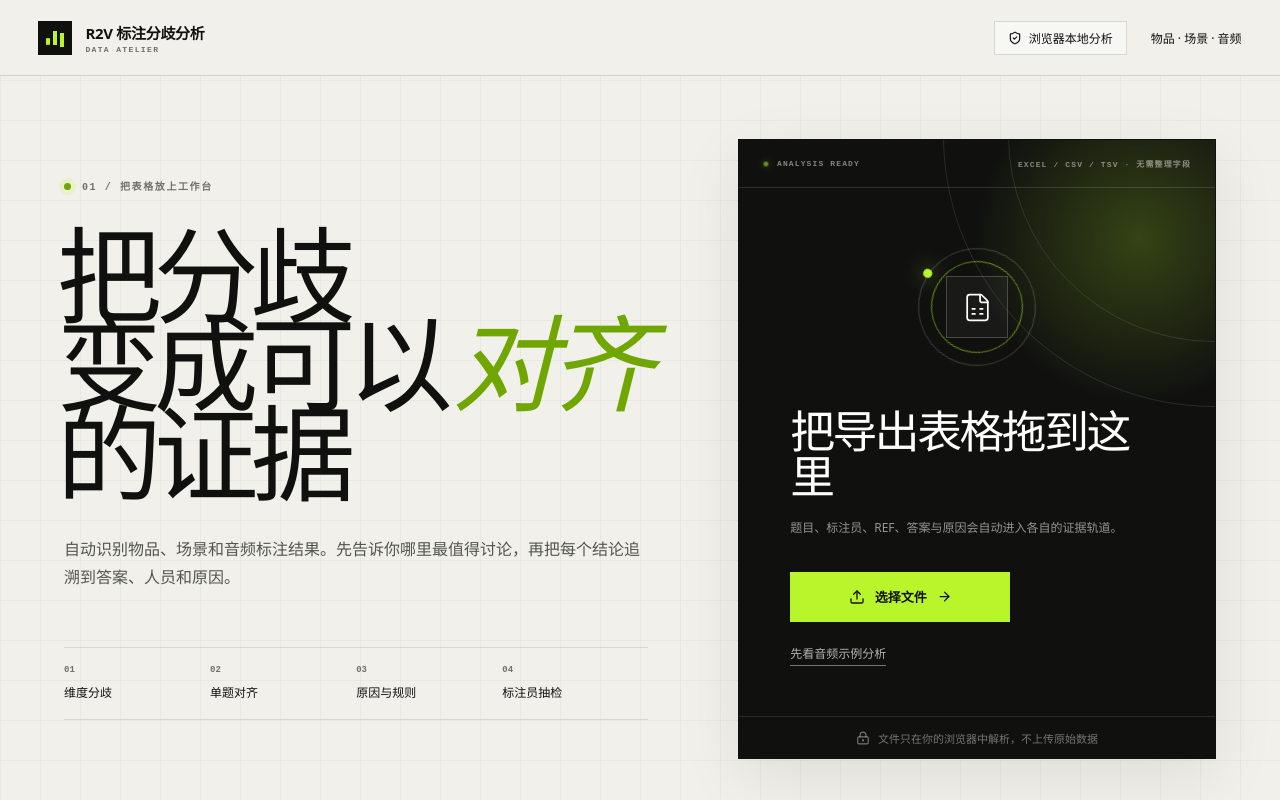
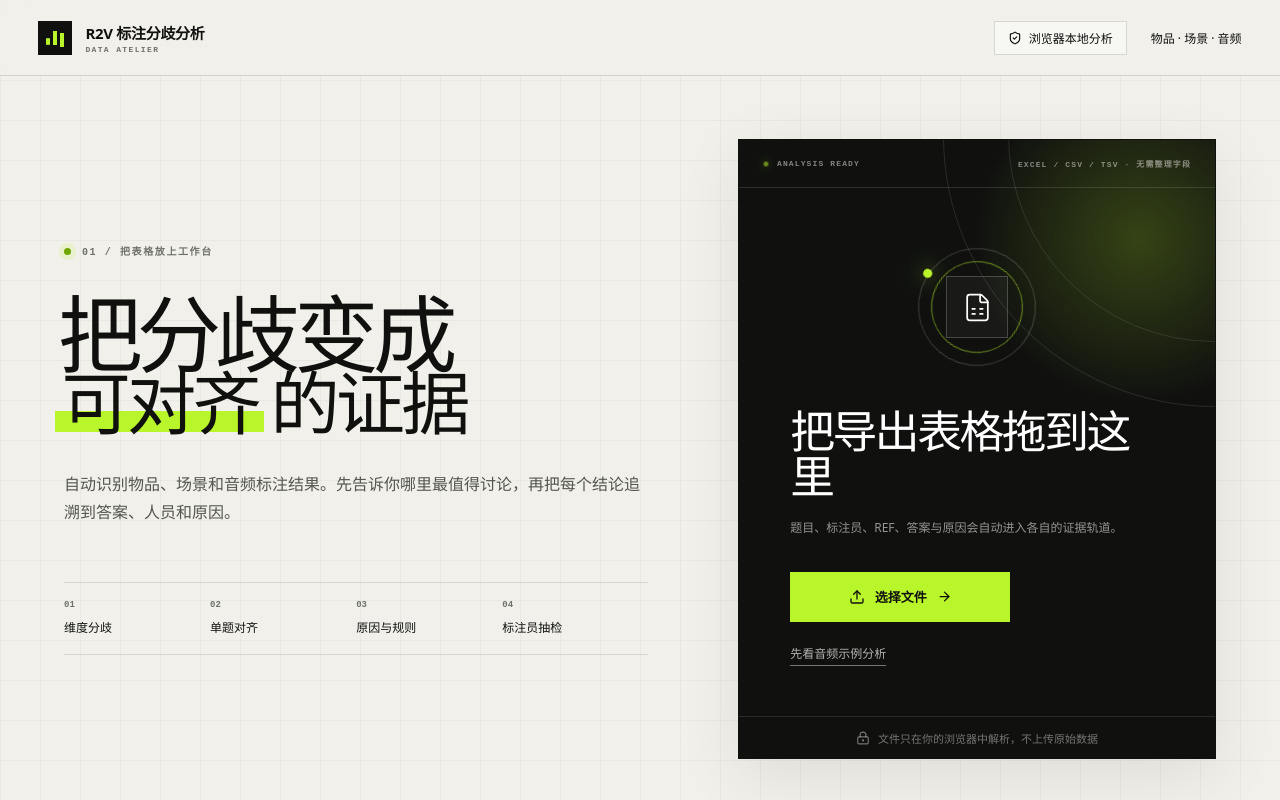
Before and after one commit to 356341603wang-gif/data-lumen-agent, a Next.js app: page / in a window 1280 px wide. Shown: the top 800 px of the page. Built offline with nearby package versions, Linux system fonts and the light colour scheme.

Commit message:
style: refine upload headline

```diff
--- a/app/globals.css
+++ b/app/globals.css
@@ -1939,22 +1939,64 @@ summary:focus-visible {
   content: "";
 }
 
-.upload-copy h1 {
-  max-width: 850px;
+.upload-copy .upload-headline {
+  max-width: 760px;
   margin: 42px 0 34px -0.07em;
   font-family: var(--atelier-display);
-  font-size: clamp(70px, 8.2vw, 132px);
+  font-size: clamp(66px, 6.6vw, 106px);
   font-weight: 520;
-  letter-spacing: -0.075em;
-  line-height: 0.84;
-}
-
-.upload-copy h1 span {
-  margin-left: 0.07em;
-  color: var(--atelier-acid-dark);
-  font-family: "Songti SC", "SimSun", serif;
-  font-style: italic;
-  font-weight: 400;
+  letter-spacing: -0.068em;
+  line-height: 0.88;
+}
+
+.upload-copy .upload-headline__lead,
+.upload-copy .upload-headline__payoff,
+.upload-copy .upload-headline__payoff > span {
+  margin: 0;
+  color: var(--atelier-ink);
+  font-family: var(--atelier-display);
+  font-style: normal;
+  font-weight: 520;
+}
+
+.upload-headline__lead {
+  display: block;
+  white-space: nowrap;
+}
+
+.upload-headline__payoff {
+  display: flex;
+  align-items: baseline;
+  gap: 0.13em;
+  margin-top: 0.16em;
+  font-size: 0.82em;
+  letter-spacing: -0.055em;
+  white-space: nowrap;
+}
+
+.upload-headline__payoff mark {
+  position: relative;
+  z-index: 0;
+  display: inline-block;
+  color: var(--atelier-ink);
+  background: transparent;
+  font: inherit;
+  padding: 0 0.05em;
+}
+
+.upload-headline__payoff mark::after {
+  position: absolute;
+  z-index: -1;
+  right: -0.04em;
+  bottom: 0.05em;
+  left: -0.04em;
+  height: 0.3em;
+  background: var(--atelier-acid);
+  content: "";
+  transform: scaleX(0);
+  transform-origin: left center;
+  animation: atelier-highlight-sweep 760ms 420ms
+    cubic-bezier(0.16, 1, 0.3, 1) forwards;
 }
 
 .upload-copy > p {
@@ -3385,6 +3427,12 @@ summary:focus-visible {
   }
 }
 
+@keyframes atelier-highlight-sweep {
+  to {
+    transform: scaleX(1);
+  }
+}
+
 @keyframes atelier-backdrop-in {
   from {
     opacity: 0;
@@ -3448,8 +3496,8 @@ summary:focus-visible {
     padding: 0;
   }
 
-  .upload-copy h1 {
-    font-size: clamp(64px, 12vw, 108px);
+  .upload-copy .upload-headline {
+    font-size: clamp(62px, 10vw, 94px);
   }
 
   .upload-dropzone {
@@ -3542,8 +3590,8 @@ summary:focus-visible {
     padding: 0;
   }
 
-  .upload-copy h1 {
-    font-size: clamp(52px, 16vw, 82px);
+  .upload-copy .upload-headline {
+    font-size: clamp(50px, 13.4vw, 62px);
   }
 
   .upload-task-list {
@@ -3692,7 +3740,7 @@ summary:focus-visible {
     font-size: 10px;
   }
 
-  .upload-copy h1 {
+  .upload-copy .upload-headline {
     letter-spacing: -0.065em;
   }
 
--- a/app/page.tsx
+++ b/app/page.tsx
@@ -116,12 +116,12 @@ function UploadStage({
       <section className="upload-hero">
         <div className="upload-copy">
           <span className="upload-index">01 / 把表格放上工作台</span>
-          <h1>
-            把分歧
-            <br />
-            变成可以<span>对齐</span>
-            <br />
-            的证据
+          <h1 className="upload-headline">
+            <span className="upload-headline__lead">把分歧变成</span>
+            <span className="upload-headline__payoff">
+              <mark>可对齐</mark>
+              <span>的证据</span>
+            </span>
           </h1>
           <p>
             自动识别物品、场景和音频标注结果。先告诉你哪里最值得讨论，再把每个结论追溯到答案、人员和原因。
```
Also changed, not shown: 1 other file (tests, documents, lock files or other folders).
